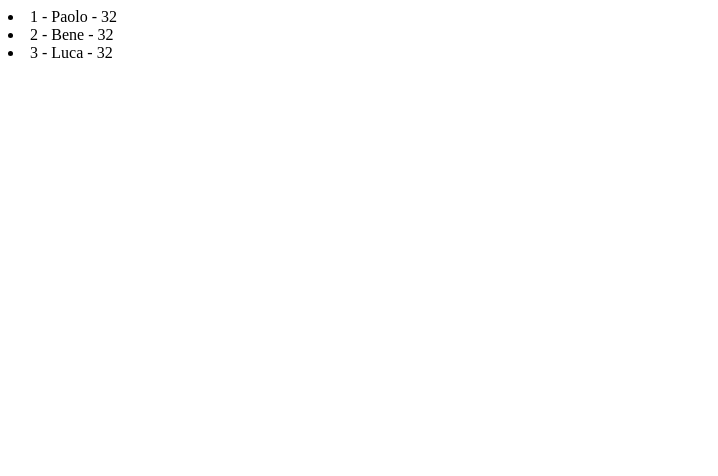
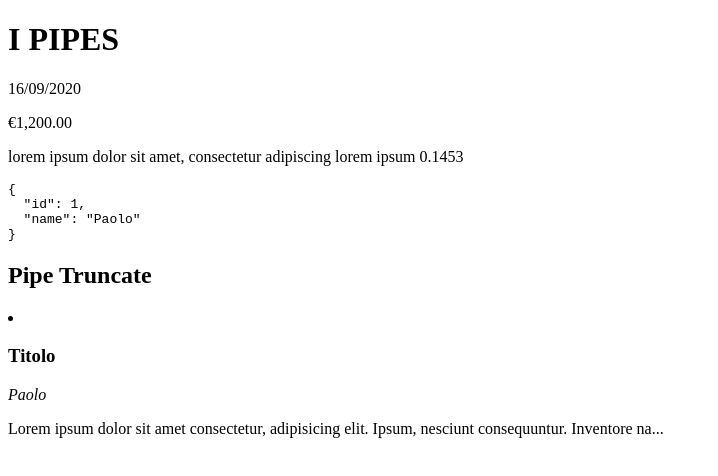
Before and after one commit to Paolo-Fiaschi/angular-udemy, an Angular app in the folder myApp/: page / in a window 1280 px wide. Shown: the top 476 px of the page, without its empty margins (0-718 px from the left). Built offline with nearby package versions, Linux system fonts and the light colour scheme.

Commit message:
Revert "custom types"
This reverts commit 8f7806a660140e9c0c6e276146a2cc8945603934.

```diff
--- a/myApp/src/app/app.component.ts
+++ b/myApp/src/app/app.component.ts
@@ -1,25 +1,37 @@
 import { Component } from '@angular/core';
-import { Users } from './model/users';
 
 @Component({
   selector: 'app-root',
   template: `
-  <li *ngFor="let user of users">
-    {{user.id}} - {{ user.name}} - {{user.age}}
-  </li>
+    <h1>I PIPES</h1>
+   <p>{{today | date: 'dd/MM/yyyy'}}</p>
+   <p>{{money | currency: '€'}}</p>
+   <p>lorem ipsum dolor sit amet, consectetur adipiscing lorem ipsum
+     {{bitcoins | number: '1.2-4'}}</p>
+   <pre>{{user | json}}</pre>
+
+   <h2>Pipe Truncate</h2>
+   <li *ngFor="let art of article">
+     <h3>{{art.titolo}}</h3>
+     <i>{{art.autore}}</i>
+     <p>{{art.testo | truncate: 100}}</p>
+   </li>
   `,
   styles: [`
 
   `]
 })
 export class AppComponent {
-  label:boolean;
-  constructor(){
-    this.label = true;
-  }
-  users: Users[] = [
-    {id: 1, name: 'Paolo', age: 32},
-    {id: 2, name: 'Bene', age: 32},
-    {id: 3, name: 'Luca', age: 32},
+  article = [
+    {
+      id: 1,
+      titolo: 'Titolo',
+      autore: 'Paolo',
+      testo: 'Lorem ipsum dolor sit amet consectetur, adipisicing elit. Ipsum, nesciunt consequuntur. Inventore nam amet dignissimos delectus, optio alias velit voluptatem enim sint earum, hic explicabo placeat nisi beatae, ex nulla.'
+    }
   ];
+  today = Date.now();
+  money = 1200;
+  bitcoins = 0.1452587;
+  user = {id: 1, name: 'Paolo'};
 }
```
